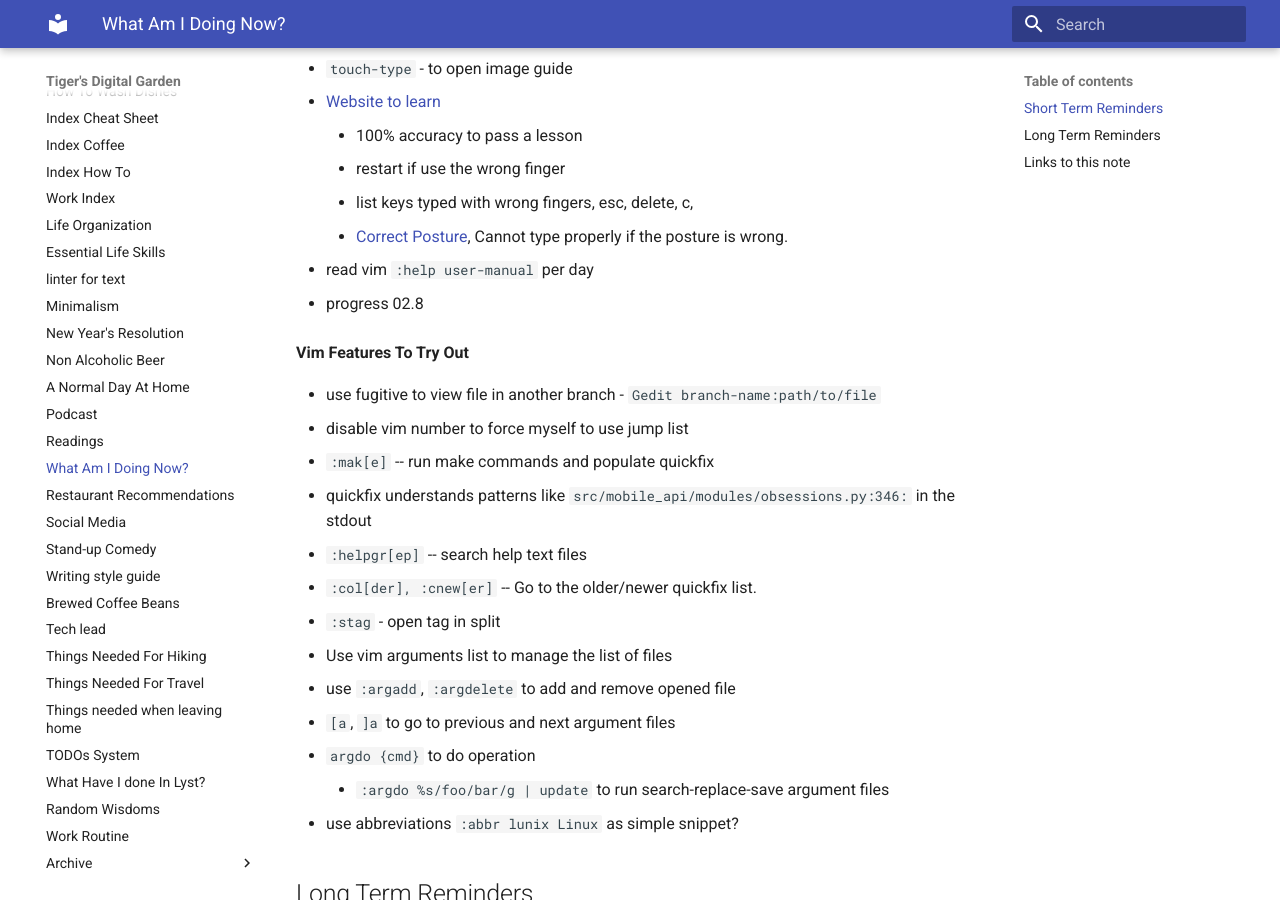
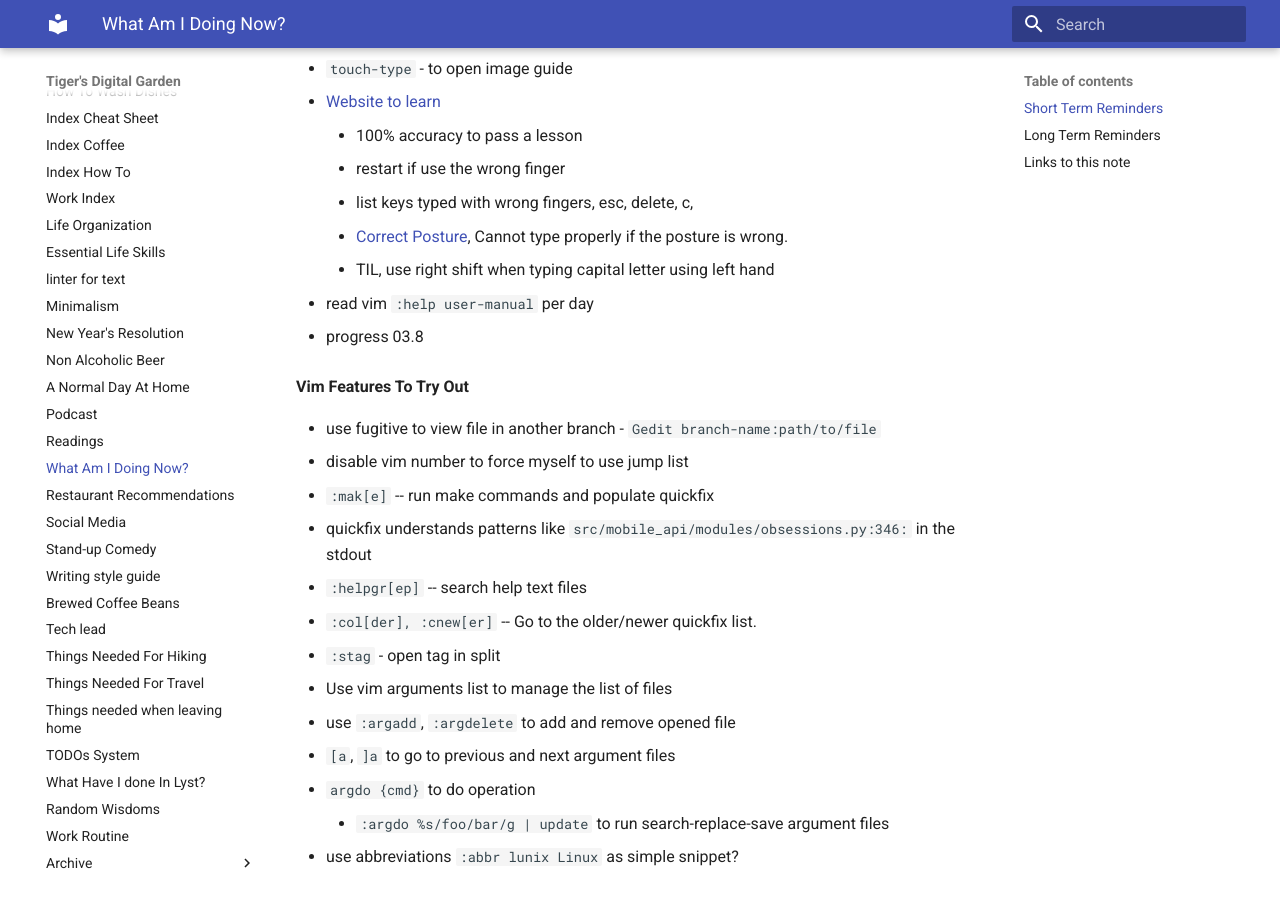
Before and after one commit to ynotstartups/notes, an MkDocs documentation site: the page built from notes/reminders.md, in a window 1280 px wide and 900 px high, scrolled down 375 px. Built offline with MkDocs 1.6.1 and Material for MkDocs 9.7.7, drawn with Linux system fonts in a browser that asks for light colours.

Commit message:
update progress

```diff
--- a/notes/reminders.md
+++ b/notes/reminders.md
@@ -14,10 +14,11 @@
     - restart if use the wrong finger
     - list keys typed with wrong fingers,  esc, delete, c,
     - [Correct Posture](https://ergonomictrends.com/proper-ergonomic-typing-posture-at-computer/), Cannot type properly if the posture is wrong.
+    - TIL, use right shift when typing capital letter using left hand
 
 - read vim `:help user-manual` per day
 
-  - progress 02.8
+  - progress 03.8
 
 **Vim Features To Try Out**
 
```
